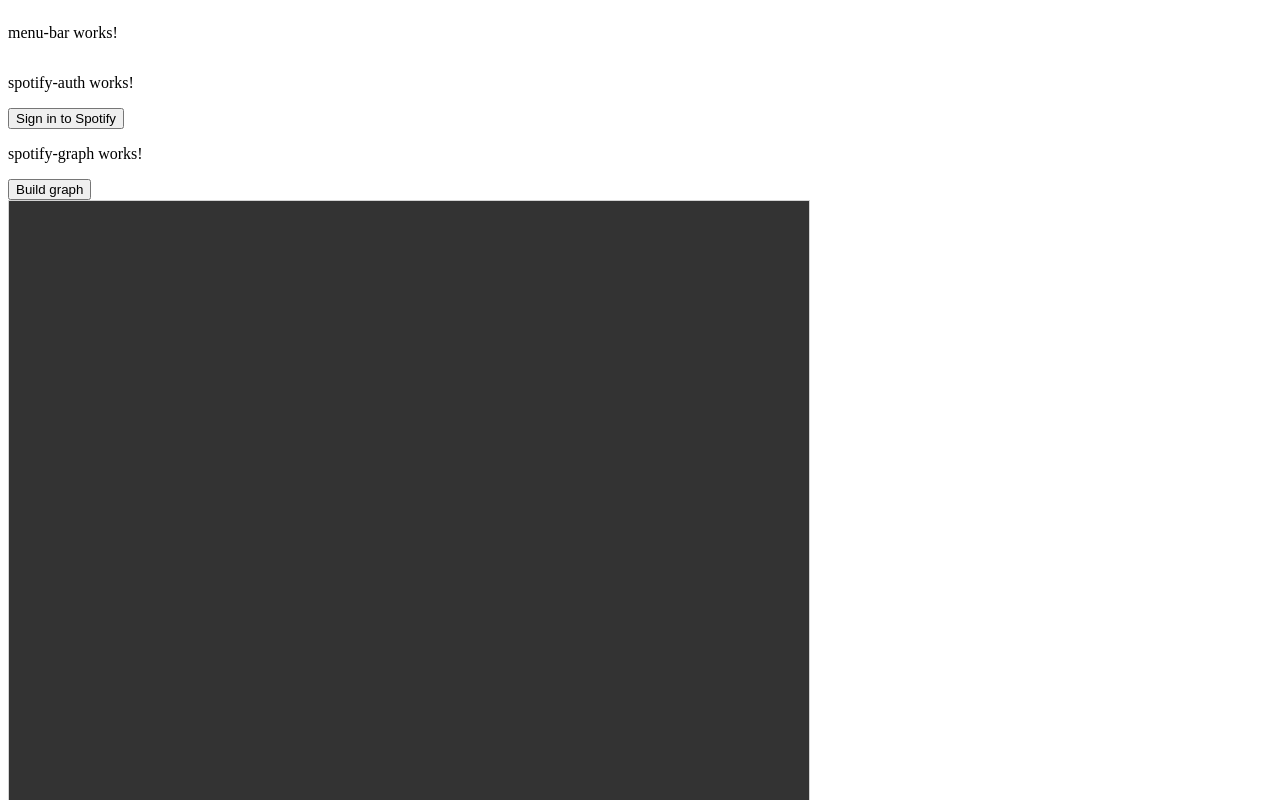
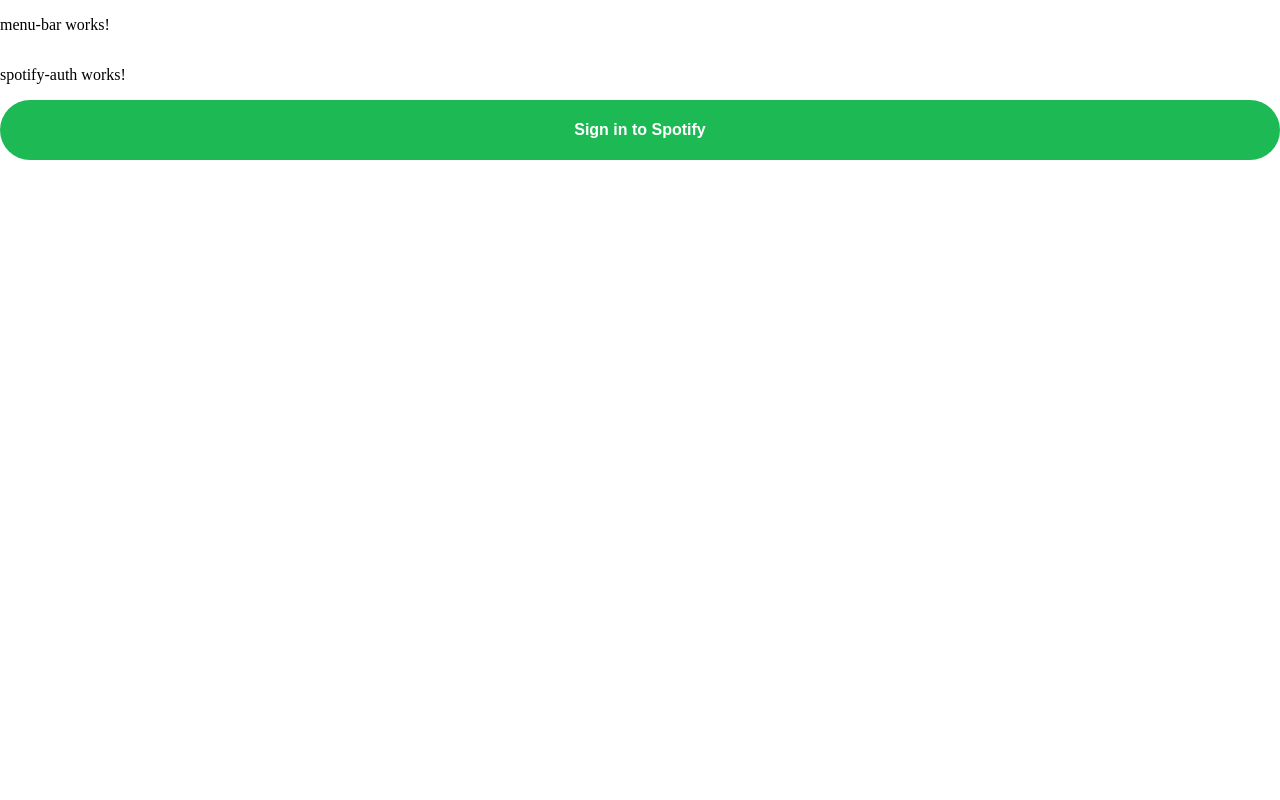
Before and after one commit to alanzhu39/spotify-graph, an Angular app: page / in a window 1280 px wide. Shown: the top 800 px of the page. Built offline with nearby package versions, Linux system fonts and the light colour scheme; what vis would draw is missing.

Commit message:
starting on styling and updating templates

```diff
--- a/src/app/app.component.css
+++ b/src/app/app.component.css
@@ -1,5 +1,12 @@
-#app-container {
+#app-component-container {
   display: flex;
   flex-direction: column;
   align-items: stretch;
+  height: 100vh;
 }
+
+app-spotify-graph {
+  display: flex;
+  flex-direction: column;
+  flex-grow: 1;
+}
--- a/src/app/app.component.html
+++ b/src/app/app.component.html
@@ -1,7 +1,7 @@
-<div id="app-container">
+<div id="app-component-container">
   <app-menu-bar></app-menu-bar>
 
-  <app-spotify-auth></app-spotify-auth>
+  <app-spotify-auth *ngIf="!isLoggedIn"></app-spotify-auth>
 
-  <app-spotify-graph></app-spotify-graph>
+  <app-spotify-graph *ngIf="isLoggedIn"></app-spotify-graph>
 </div>
--- a/src/app/app.component.ts
+++ b/src/app/app.component.ts
@@ -1,4 +1,5 @@
 import { Component } from '@angular/core';
+import { SpotifyApiService } from './services/spotify-api.service';
 
 @Component({
   selector: 'app-root',
@@ -7,4 +8,10 @@
 })
 export class AppComponent {
   title = 'spotify-graph';
+
+  isLoggedIn: boolean = false;
+
+  constructor(private readonly apiService: SpotifyApiService) {
+    this.isLoggedIn = apiService.isLoggedIn();
+  }
 }
--- a/src/app/services/spotify-api.service.ts
+++ b/src/app/services/spotify-api.service.ts
@@ -21,6 +21,10 @@
     if (codeVerifier != null) this.codeVerifier = codeVerifier;
     const authToken = window.localStorage.getItem('AUTH_TOKEN');
     if (authToken != null) this.authToken = { ...JSON.parse(authToken) };
+  }
+
+  isLoggedIn() {
+    return this.authToken !== undefined;
   }
 
   authRedirect() {
--- a/src/app/spotify-auth/spotify-auth.component.css
+++ b/src/app/spotify-auth/spotify-auth.component.css
@@ -0,0 +1,39 @@
+#signin-button {
+  appearance: none;
+  background-color: #1db954;
+  border: none;
+  border-radius: 30px;
+  box-sizing: border-box;
+  color: #ffffff;
+  cursor: pointer;
+  display: inline-block;
+  font-size: 16px;
+  font-weight: 600;
+  line-height: normal;
+  margin: 0;
+  min-height: 60px;
+  min-width: 0;
+  padding: 16px 24px;
+  text-align: center;
+  text-decoration: none;
+  transition: all 300ms cubic-bezier(0.23, 1, 0.32, 1);
+  user-select: none;
+  -webkit-user-select: none;
+  touch-action: manipulation;
+  width: 100%;
+  will-change: transform;
+}
+
+#signin-button:disabled {
+  pointer-events: none;
+}
+
+#signin-button:hover {
+  box-shadow: rgba(0, 0, 0, 0.25) 0 8px 15px;
+  transform: translateY(-2px);
+}
+
+#signin-button:active {
+  box-shadow: none;
+  transform: translateY(0);
+}
--- a/src/app/spotify-auth/spotify-auth.component.html
+++ b/src/app/spotify-auth/spotify-auth.component.html
@@ -1,2 +1,4 @@
 <p>spotify-auth works!</p>
-<button (click)="signInToSpotify()">Sign in to Spotify</button>
+<button (click)="signInToSpotify()" id="signin-button">
+  Sign in to Spotify
+</button>
--- a/src/app/spotify-graph/spotify-graph.component.css
+++ b/src/app/spotify-graph/spotify-graph.component.css
@@ -1,6 +1,23 @@
+#graph-dialog {
+  position: absolute;
+  top: 50%;
+  left: 50%;
+  transform: translate(-50%, -50%);
+  display: flex;
+  flex-direction: column;
+  background-color: white;
+  border-radius: 25px;
+  padding: 25px;
+  width: 25%;
+  height: 7%;
+}
+
+#build-graph-button {
+  flex-grow: 1;
+}
+
 #spotify-network {
-  width: 800px;
-  height: 800px;
-  border: 1px solid lightgray;
+  flex-grow: 1;
+  width: 100%;
   background-color: #333333;
 }
--- a/src/app/spotify-graph/spotify-graph.component.html
+++ b/src/app/spotify-graph/spotify-graph.component.html
@@ -1,5 +1,8 @@
-<p>spotify-graph works!</p>
-<button (click)="buildGraph()">Build graph</button>
+<div *ngIf="showDialog" id="graph-dialog">
+  <!-- Build graph button -->
+  <button (click)="buildGraph()" id="build-graph-button">Build graph</button>
+
+  <!-- Loading message -->
   <div *ngIf="isLoading">
     <span>Building graph...</span>
     <span
@@ -7,7 +10,12 @@
       {{ (artists.size - counter) / 10 | number : '1.0-0' }} seconds</span
     >
   </div>
+
+  <!-- Error message -->
   <div *ngIf="error">
     There was an error building the graph. Please try again.
   </div>
+</div>
+
+<!-- Graph -->
 <div id="spotify-network" #network></div>
--- a/src/app/spotify-graph/spotify-graph.component.ts
+++ b/src/app/spotify-graph/spotify-graph.component.ts
@@ -23,6 +23,7 @@
   private readonly edges: DataSet<Edge> = new DataSet();
   readonly artists: Set<string> = new Set();
   private readonly connections: Set<string> = new Set();
+  showDialog: boolean = true;
   isLoading: boolean = false;
   error: boolean = false;
   counter: number = 1;
@@ -63,18 +64,18 @@
           color: 'lightgray'
         },
         width: 2
-      },
-      physics: {
-        forceAtlas2Based: {
-          gravitationalConstant: -26,
-          centralGravity: 0.005,
-          springLength: 230,
-          springConstant: 0.18
-        },
-        maxVelocity: 146,
-        solver: 'forceAtlas2Based',
-        timestep: 0.35,
-        stabilization: { iterations: 150 }
+        // },
+        // physics: {
+        //   forceAtlas2Based: {
+        //     gravitationalConstant: -26,
+        //     centralGravity: 0.005,
+        //     springLength: 230,
+        //     springConstant: 0.18
+        //   },
+        //   maxVelocity: 146,
+        //   solver: 'forceAtlas2Based',
+        //   timestep: 0.35,
+        //   stabilization: { iterations: 150 }
       }
     };
     this.networkInstance = new Network(container, data, options);
@@ -173,5 +174,6 @@
         });
     }
     this.isLoading = false;
+    this.showDialog = false;
   }
 }
--- a/src/styles.css
+++ b/src/styles.css
@@ -1 +1,3 @@
-/* You can add global styles to this file, and also import other style files */
+body {
+  margin: 0;
+}
```
Also changed, not shown: 1 other file (tests, documents, lock files or other folders). Lines whose indentation alone changed are shown as unchanged.
